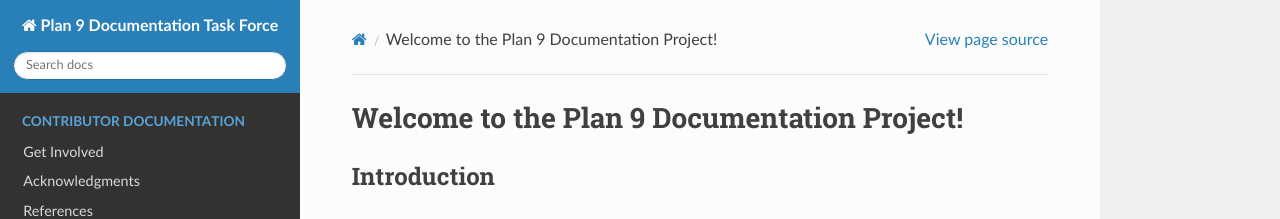
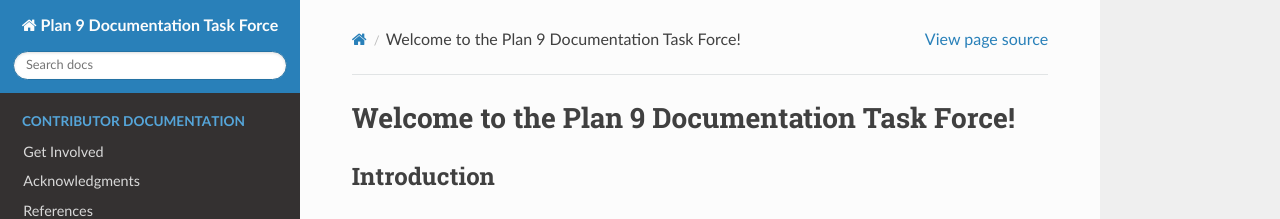
Before and after one commit to tip9ug/plan9-documentation, a Sphinx documentation site: the page built from source/index.md, in a window 1280 px wide. Shown: the top 219 px of the page. Built offline with Sphinx 7.4.7 and the Read the Docs theme 2.0.0, drawn with Linux system fonts in a browser that asks for light colours.

Commit message:
Update index.md

```diff
--- a/source/index.md
+++ b/source/index.md
@@ -1,5 +1,5 @@
-Welcome to the Plan 9 Documentation Project!
-============================================
+Welcome to the Plan 9 Documentation Task Force!
+===============================================
 
 ## Introduction
 
```
